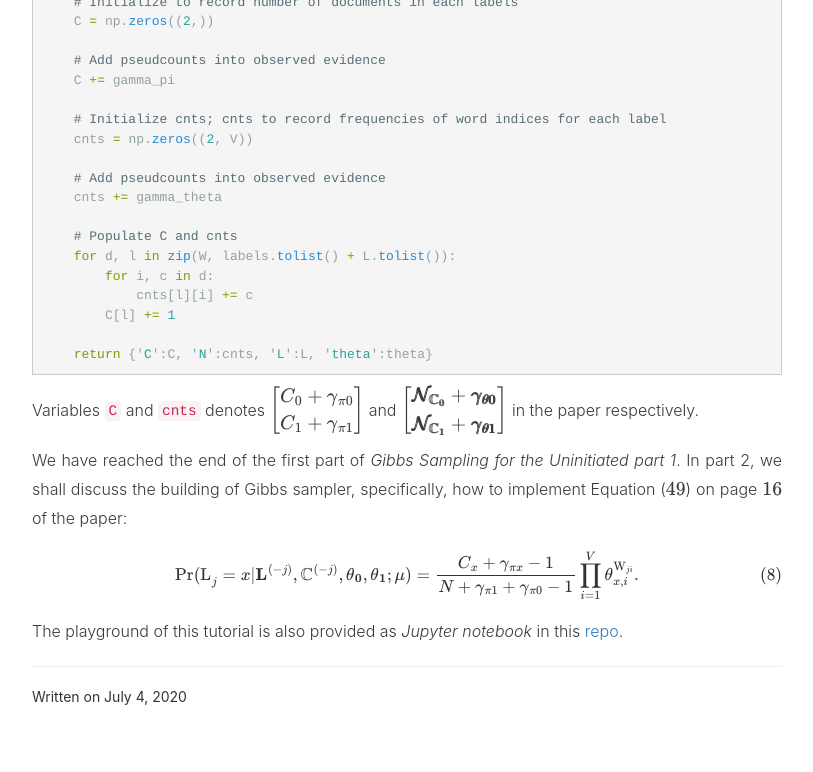
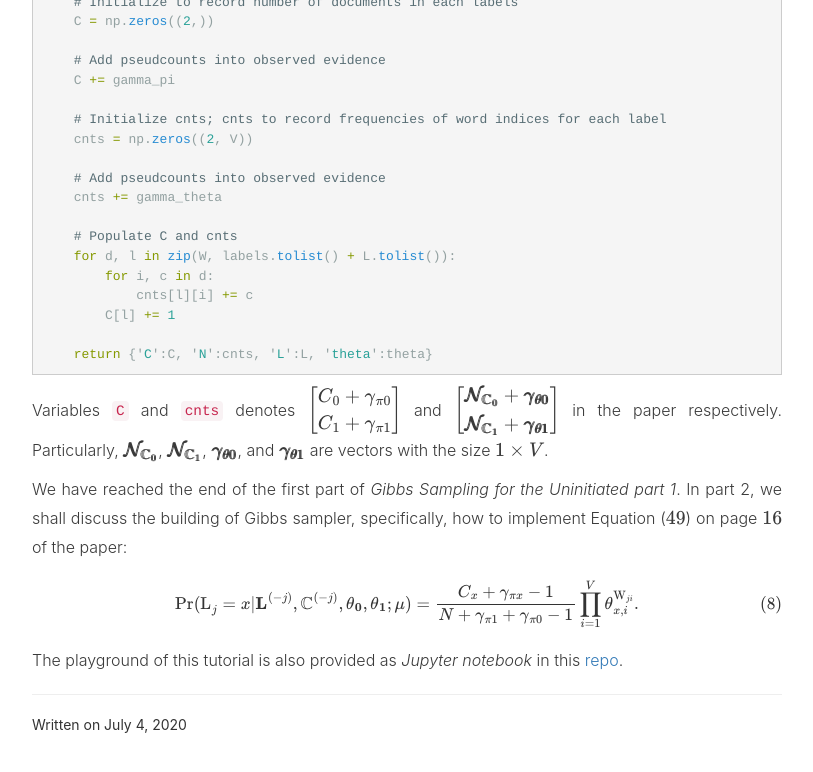
Before and after one commit to jethroGIT/jethrogit.github.io, a Jekyll site: the page built from _posts/machine-learning/2020-07-04-Gibbs_Sampling_for_the_Uninitiated_part_1.md, in a window 1280 px wide and 900 px high, scrolled down 4882 px. Shown: the top 772 px of the window, without its empty margins (428-1241 px from the left). Built offline with Jekyll 4.4.1, drawn with Linux system fonts in a browser that asks for light colours; formulas are drawn with MathJax 3; comment, search, counter and statistics services are not loaded.

Commit message:
Add information about vector size

```diff
--- a/_posts/machine-learning/2020-07-04-Gibbs_Sampling_for_the_Uninitiated_part_1.md
+++ b/_posts/machine-learning/2020-07-04-Gibbs_Sampling_for_the_Uninitiated_part_1.md
@@ -215,7 +215,7 @@ def initialize(W, labels, gamma_pi, gamma_theta):
 Variables `C` and `cnts` denotes $$\begin{bmatrix} C_0 + \gamma_{\pi 0} \\ C_1 + \gamma_{\pi 1} \end{bmatrix}$$ and $$\begin{bmatrix}
 \pmb{\mathcal{N}_{\mathbb{C}_0}} + \pmb{\gamma_{\theta 0}}  \\
 \pmb{\mathcal{N}_{\mathbb{C}_1}} + \pmb{\gamma_{\theta 1}}
-\end{bmatrix}$$ in the paper respectively.
+\end{bmatrix}$$ in the paper respectively. Particularly, $$\pmb{\mathcal{N}_{\mathbb{C}_0}} $$, $$\pmb{\mathcal{N}_{\mathbb{C}_1}}$$, $$\pmb{\gamma_{\theta 0}}$$, and $$\pmb{\gamma_{\theta 1}}$$ are vectors with the size $$1 \times V$$.
 
 We have reached the end of the first part of _Gibbs Sampling for the Uninitiated part 1_. In part 2, we shall discuss the building of Gibbs sampler, specifically, how to implement Equation ($49$) on page $16$ of the paper:
 
```
